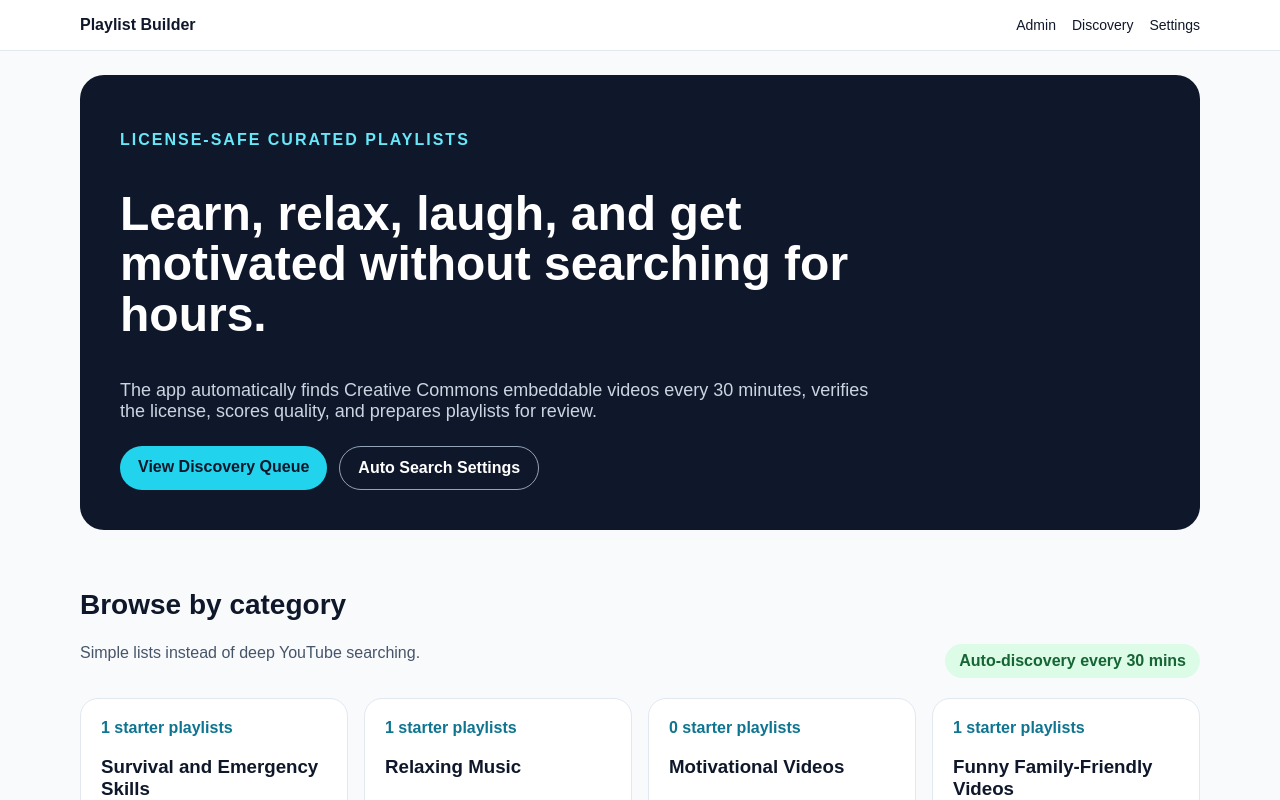
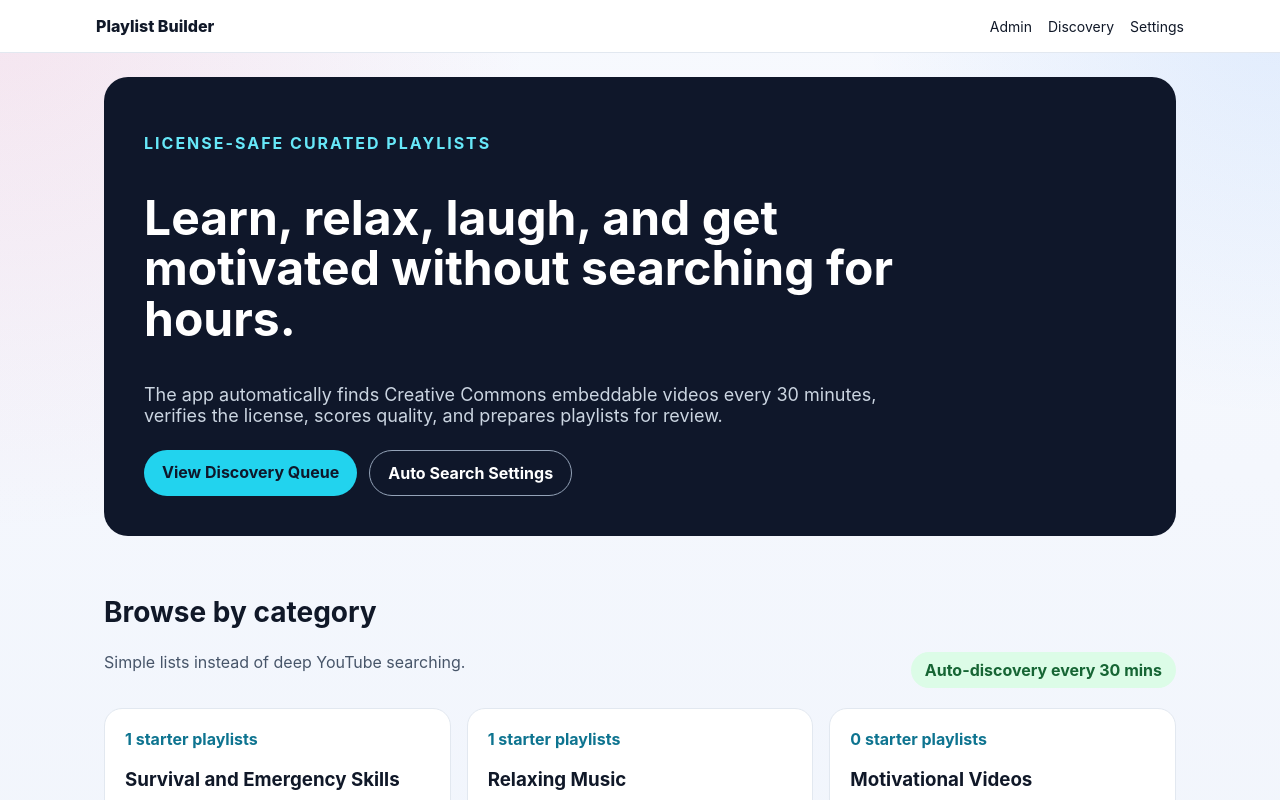
Before and after one commit to johncardinales-cpu/youtube-playlist-builder, a Next.js app: page / in a window 1280 px wide. Shown: the top 800 px of the page. Built offline with nearby package versions, Linux system fonts and the light colour scheme.

Commit message:
Upgrade professional social-inspired CSS

```diff
--- a/app/globals.css
+++ b/app/globals.css
@@ -1,11 +1,101 @@
+:root {
+  --bg: #eef3fb;
+  --surface: rgba(255,255,255,0.82);
+  --surface-strong: #ffffff;
+  --text: #101828;
+  --muted: #5f6c84;
+  --line: rgba(15, 23, 42, 0.08);
+  --shadow: 0 20px 60px rgba(15, 23, 42, 0.10);
+  --hero-a: #0c1835;
+  --hero-b: #131f4d;
+  --brand-red: #ff2d55;
+  --brand-blue: #1877f2;
+  --brand-purple: #7c3aed;
+  --brand-cyan: #2bd7ff;
+  --success-bg: #dcfce7;
+  --success-text: #166534;
+  --warning-bg: #fff7d6;
+  --warning-text: #9a6700;
+}
+
+* { box-sizing: border-box; }
+html { scroll-behavior: smooth; }
 body {
   margin: 0;
-  background: #f8fafc;
-  color: #0f172a;
-  font-family: Arial, Helvetica, sans-serif;
+  min-height: 100vh;
+  background: radial-gradient(circle at top left, rgba(225, 48, 108, 0.10), transparent 28%), radial-gradient(circle at top right, rgba(24, 119, 242, 0.10), transparent 22%), linear-gradient(180deg, #f7f9fe 0%, var(--bg) 100%);
+  color: var(--text);
+  font-family: Inter, ui-sans-serif, system-ui, -apple-system, BlinkMacSystemFont, "Segoe UI", sans-serif;
 }
 
-a {
-  color: inherit;
-  text-decoration: none;
-}
+a { color: inherit; text-decoration: none; }
+img { max-width: 100%; display: block; }
+button { font: inherit; }
+
+.shell { max-width: 1180px; margin: 0 auto; padding: 0 24px; }
+.page { padding: 32px 0 64px; }
+.topbar { position: sticky; top: 0; z-index: 30; backdrop-filter: blur(16px); background: rgba(255,255,255,0.84); border-bottom: 1px solid rgba(15, 23, 42, 0.06); }
+.topbar-inner { height: 78px; display: flex; align-items: center; justify-content: space-between; gap: 18px; }
+.brand { display: inline-flex; align-items: center; gap: 14px; }
+.brand-mark { width: 44px; height: 44px; border-radius: 14px; background: linear-gradient(135deg, var(--brand-red), var(--brand-purple) 48%, var(--brand-blue)); position: relative; box-shadow: 0 16px 30px rgba(124, 58, 237, 0.25); }
+.brand-mark::before { content: ""; position: absolute; left: 17px; top: 13px; width: 0; height: 0; border-top: 8px solid transparent; border-bottom: 8px solid transparent; border-left: 13px solid #fff; }
+.brand-copy { display: flex; flex-direction: column; }
+.brand-title { font-size: 1.05rem; font-weight: 800; letter-spacing: -0.03em; }
+.brand-tag { color: var(--muted); font-size: 0.78rem; }
+.nav { display: flex; align-items: center; gap: 10px; flex-wrap: wrap; }
+.nav a { padding: 10px 14px; border-radius: 999px; color: #334155; font-weight: 600; font-size: 0.95rem; }
+.nav a:hover { background: rgba(24,119,242,0.08); color: var(--brand-blue); }
+.hero { position: relative; overflow: hidden; padding: 44px; border-radius: 32px; background: radial-gradient(circle at 85% 15%, rgba(43, 215, 255, 0.35), transparent 18%), radial-gradient(circle at 78% 75%, rgba(255, 45, 85, 0.18), transparent 24%), linear-gradient(135deg, var(--hero-a), var(--hero-b) 42%, #1b2c68 100%); color: white; box-shadow: var(--shadow); }
+.hero-kicker { display: inline-flex; align-items: center; gap: 10px; padding: 8px 14px; border-radius: 999px; background: rgba(255,255,255,0.10); border: 1px solid rgba(255,255,255,0.18); font-size: 0.82rem; font-weight: 800; letter-spacing: 0.16em; text-transform: uppercase; color: #9be7ff; }
+.hero h1 { font-size: clamp(2.4rem, 6vw, 4.5rem); line-height: 0.96; letter-spacing: -0.055em; max-width: 820px; margin: 18px 0 16px; }
+.hero p { max-width: 760px; font-size: 1.12rem; line-height: 1.6; color: rgba(255,255,255,0.84); }
+.hero-actions { display: flex; flex-wrap: wrap; gap: 14px; margin-top: 28px; }
+.btn { display: inline-flex; align-items: center; justify-content: center; gap: 10px; padding: 14px 20px; border-radius: 999px; font-weight: 800; transition: transform .18s ease, box-shadow .18s ease, background-color .18s ease; }
+.btn:hover { transform: translateY(-1px); }
+.btn-primary { color: #06111d; background: linear-gradient(90deg, var(--brand-cyan), #89f0ff); box-shadow: 0 18px 28px rgba(43, 215, 255, 0.22); }
+.btn-secondary { color: white; border: 1px solid rgba(255,255,255,0.2); background: rgba(255,255,255,0.04); }
+.metrics { display: grid; grid-template-columns: repeat(4, minmax(0, 1fr)); gap: 16px; margin-top: 22px; }
+.metric-card, .stat-box, .card, .list-panel, .video-card { border: 1px solid var(--line); box-shadow: 0 15px 40px rgba(15, 23, 42, 0.06); }
+.metric-card { border-radius: 22px; padding: 22px; background: linear-gradient(180deg, rgba(255,255,255,0.92), rgba(255,255,255,0.76)); }
+.metric-value { font-size: 1.8rem; font-weight: 800; letter-spacing: -0.04em; }
+.metric-label, .section-copy, .card p { color: var(--muted); }
+.section-head { display: flex; align-items: end; justify-content: space-between; gap: 16px; flex-wrap: wrap; margin: 28px 0 18px; }
+.section-title { font-size: 2rem; font-weight: 800; letter-spacing: -0.04em; margin: 0; }
+.section-copy { margin-top: 8px; line-height: 1.65; }
+.pill { display: inline-flex; align-items: center; padding: 10px 14px; border-radius: 999px; font-size: 0.92rem; font-weight: 700; }
+.pill-success { background: var(--success-bg); color: var(--success-text); }
+.pill-warning { background: var(--warning-bg); color: var(--warning-text); }
+.pill-soft { background: rgba(24,119,242,0.10); color: var(--brand-blue); }
+.grid { display: grid; gap: 18px; }
+.grid.cards { grid-template-columns: repeat(auto-fit, minmax(250px, 1fr)); }
+.grid.playlists { grid-template-columns: repeat(auto-fit, minmax(290px, 1fr)); }
+.card { position: relative; overflow: hidden; border-radius: 24px; background: linear-gradient(180deg, rgba(255,255,255,0.97), rgba(255,255,255,0.82)); padding: 22px; transition: transform .18s ease, box-shadow .18s ease, border-color .18s ease; }
+.card:hover { transform: translateY(-4px); box-shadow: 0 22px 50px rgba(15, 23, 42, 0.12); border-color: rgba(24,119,242,0.18); }
+.card::before { content: ""; position: absolute; top: 0; left: 0; right: 0; height: 4px; background: linear-gradient(90deg, var(--brand-red), var(--brand-purple), var(--brand-blue)); }
+.card-topline { color: #0f7ae5; font-size: 0.92rem; font-weight: 800; }
+.card h3, .card h2 { margin: 12px 0 10px; font-size: 1.48rem; line-height: 1.08; letter-spacing: -0.03em; }
+.card p { line-height: 1.68; }
+.card-tags { display: flex; flex-wrap: wrap; gap: 8px; margin-top: 14px; }
+.chip { padding: 8px 12px; border-radius: 999px; background: rgba(15, 23, 42, 0.05); color: #334155; font-weight: 700; font-size: 0.82rem; }
+.list-panel { border-radius: 26px; background: linear-gradient(180deg, rgba(255,255,255,0.97), rgba(255,255,255,0.85)); padding: 24px; }
+.meta-row { display: flex; flex-wrap: wrap; gap: 10px; margin-top: 16px; }
+.meta-badge { background: rgba(24,119,242,0.08); color: #155eef; padding: 10px 14px; border-radius: 999px; font-size: 0.9rem; font-weight: 700; }
+.video-card { border-radius: 26px; background: rgba(255,255,255,0.98); padding: 20px; }
+.video-card h2 { font-size: 1.55rem; line-height: 1.12; letter-spacing: -0.03em; margin-top: 0; }
+.video-frame { aspect-ratio: 16 / 9; width: 100%; border-radius: 18px; overflow: hidden; background: #050816; }
+.video-frame iframe { width: 100%; height: 100%; border: 0; }
+.attribution { margin-top: 16px; background: linear-gradient(180deg, #f8fbff, #f4f7fb); border: 1px solid rgba(15, 23, 42, 0.06); border-radius: 18px; padding: 16px; color: #334155; font-size: 0.95rem; line-height: 1.65; }
+.attribution strong { color: #0f172a; }
+.stats-grid { display: grid; grid-template-columns: repeat(auto-fit, minmax(220px, 1fr)); gap: 16px; }
+.stat-box { border-radius: 22px; padding: 24px; background: linear-gradient(180deg, rgba(255,255,255,0.96), rgba(255,255,255,0.82)); }
+.stat-box .big { font-size: 2rem; font-weight: 800; letter-spacing: -0.04em; }
+.stat-box .small { color: var(--muted); margin-top: 8px; }
+.info-banner { margin-top: 18px; padding: 18px 20px; border-radius: 18px; background: var(--warning-bg); color: var(--warning-text); border: 1px solid rgba(154, 103, 0, 0.12); font-weight: 600; }
+.row-card { display: flex; justify-content: space-between; gap: 16px; align-items: center; background: rgba(255,255,255,0.95); border: 1px solid var(--line); border-radius: 18px; padding: 18px; }
+.row-card strong { font-size: 1rem; }
+.row-card-value { background: rgba(24,119,242,0.10); color: #155eef; padding: 8px 12px; border-radius: 999px; font-weight: 800; white-space: nowrap; }
+.inline-back { display: inline-flex; align-items: center; gap: 8px; color: #155eef; font-weight: 700; margin-bottom: 14px; }
+.inline-back::before { content: '←'; }
+.footer-note { margin-top: 34px; color: var(--muted); text-align: center; font-size: 0.95rem; }
+@media (max-width: 960px) { .metrics { grid-template-columns: repeat(2, minmax(0, 1fr)); } .hero { padding: 32px 24px; } }
+@media (max-width: 640px) { .shell { padding: 0 16px; } .page { padding: 24px 0 48px; } .topbar-inner { height: auto; padding: 14px 0; align-items: flex-start; flex-direction: column; } .hero h1 { font-size: 2.3rem; } .metrics { grid-template-columns: 1fr; } .section-title { font-size: 1.7rem; } .row-card { flex-direction: column; align-items: flex-start; } }
```
